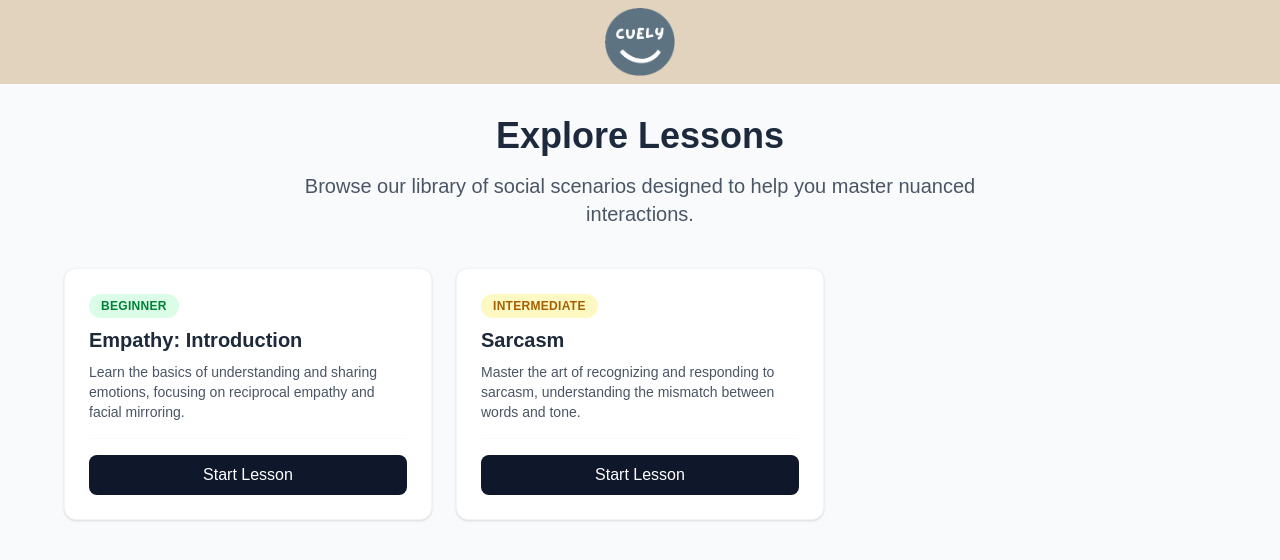
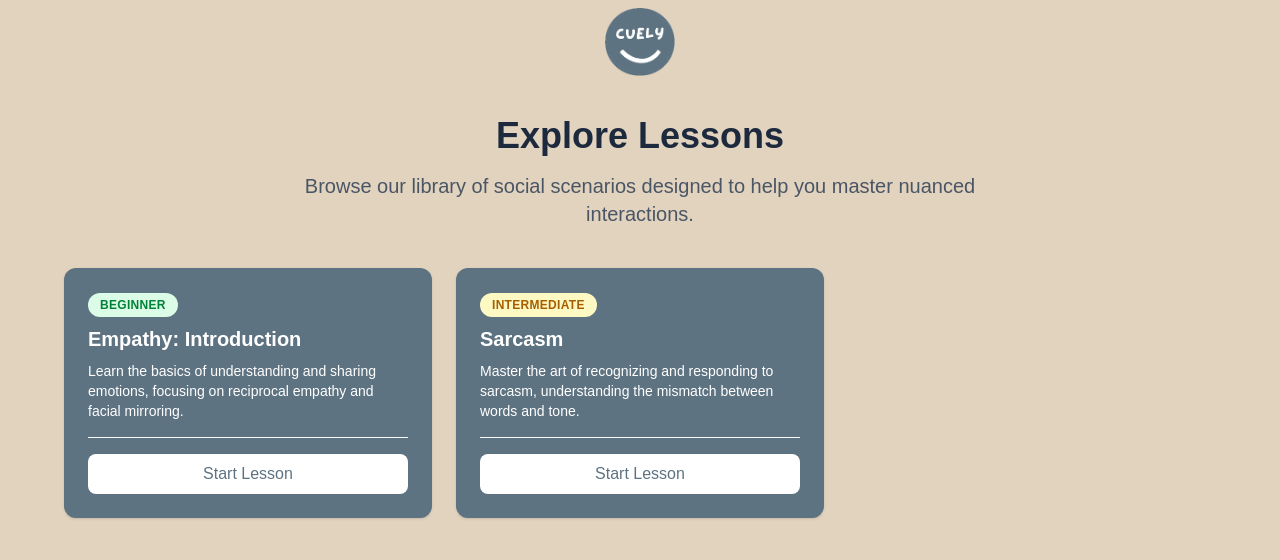
Before and after one commit to Integer-Conversion-Error/uottahack-8, a Next.js app in the folder frontend/cuely/: page /lessons in a window 1280 px wide. Shown: the top 560 px of the page. Built offline with nearby package versions, Linux system fonts and the light colour scheme; a web font is replaced by a local one.

Commit message:
some redesign

```diff
--- a/frontend/cuely/app/lessons/page.tsx
+++ b/frontend/cuely/app/lessons/page.tsx
@@ -21,7 +21,7 @@ const AVAILABLE_LESSONS = [
 
 export default function LessonsPage() {
   return (
-    <div className="min-h-screen bg-gray-50 p-8">
+    <div className="min-h-screen p-8">
       <div className="max-w-6xl mx-auto">
         <header className="mb-10 text-center">
             <h1 className="text-4xl font-bold mb-4 text-slate-800">Explore Lessons</h1>
@@ -34,7 +34,7 @@ export default function LessonsPage() {
           {AVAILABLE_LESSONS.map((lesson) => (
             <div
               key={lesson.id}
-              className="bg-white p-6 rounded-xl shadow-sm hover:shadow-md transition-shadow border border-gray-100 flex flex-col"
+              className="bg-slate-500 p-6 rounded-xl shadow-sm hover:shadow-md transition-shadow flex flex-col"
             >
               <div className="mb-4">
                   <span className={`inline-block px-3 py-1 rounded-full text-xs font-semibold tracking-wide mb-2
@@ -43,14 +43,14 @@ export default function LessonsPage() {
                       'bg-red-100 text-red-700'}`}>
                     {lesson.difficulty.toUpperCase()}
                   </span>
-                  <h3 className="text-xl font-bold text-gray-800 mb-2">{lesson.title}</h3>
-                  <p className="text-gray-600 text-sm line-clamp-3">{lesson.description}</p>
+                  <h3 className="text-xl font-bold text-white mb-2">{lesson.title}</h3>
+                  <p className="text-white text-sm line-clamp-3">{lesson.description}</p>
               </div>
 
               <div className="mt-auto pt-4 border-t border-gray-50">
                   <Link
                     href={`/lessons/${lesson.id}`}
-                    className="block w-full text-center py-2 bg-slate-900 text-white rounded-lg hover:bg-slate-800 transition-colors font-medium"
+                    className="block w-full text-center py-2 bg-white text-slate-500 hover:bg-gray-200 rounded-lg transition-colors font-medium"
                   >
                     Start Lesson
                   </Link>
--- a/frontend/cuely/components/PracticePage.tsx
+++ b/frontend/cuely/components/PracticePage.tsx
@@ -54,7 +54,7 @@ export default function PracticePage({
   return (
     <div className="h-screen flex flex-col overflow-hidden bg-[#E1D3BE]">
       {/* Progress Bar */}
-      <div className="w-full py-6 px-8 bg-white/50 backdrop-blur-sm">
+      <div className="w-full py-6 px-8 backdrop-blur-sm">
         <div className="max-w-6xl mx-auto">
           <div className="flex items-center justify-between relative">
             <div className="absolute top-5 left-10 right-10 h-1 bg-white -z-10" />
@@ -99,22 +99,22 @@ export default function PracticePage({
               <h2 className="text-2xl font-bold text-[#5E7381] mb-6">The Scenario</h2>
 
               <div className="mb-6">
-                <h3 className="text-sm uppercase tracking-wider text-gray-500 font-semibold mb-2">Context</h3>
-                <p className="text-xl text-black leading-relaxed font-medium">
+                <h3 className="text-lg uppercase tracking-wider text-gray-500 font-semibold mb-2">Context</h3>
+                <p className="text-md text-black leading-relaxed font-medium">
                   {scenario.context}
                 </p>
               </div>
 
               <div className="mb-6">
-                <h3 className="text-sm uppercase tracking-wider text-gray-500 font-semibold mb-2">Your Goal</h3>
-                <p className="text-lg text-gray-700 leading-relaxed">
+                <h3 className="text-lg uppercase tracking-wider text-gray-500 font-semibold mb-2">Situation</h3>
+                <p className="text-md text-gray-700 leading-relaxed">
                   {scenario.description}
                 </p>
               </div>
 
               <div className="mt-auto bg-gray-50 p-4 rounded-xl border border-gray-100">
                  <h3 className="text-sm uppercase tracking-wider text-gray-500 font-semibold mb-2">Tone Hint</h3>
-                 <p className="text-gray-600 italic">"{audioSample.tonalPrompt}"</p>
+                 <p className="text-gray-600 italic">{audioSample.tonalPrompt}</p>
               </div>
             </div>
 
@@ -122,7 +122,7 @@ export default function PracticePage({
             <div className="flex flex-col bg-white p-8 rounded-2xl shadow-sm relative overflow-hidden">
               <div className="absolute top-0 left-0 w-full h-1 bg-gray-100">
                 <div
-                    className="h-full bg-[#5E7381] transition-all duration-500"
+                    className="h-full transition-all duration-500"
                     style={{ width: practicePhase === 'listen' ? '50%' : '100%' }}
                 />
               </div>
@@ -130,7 +130,7 @@ export default function PracticePage({
               {/* Listen Phase */}
               {practicePhase === 'listen' && (
                 <div className="flex-1 flex flex-col justify-center items-center text-center animate-in fade-in slide-in-from-right-4 duration-300">
-                  <div className="w-16 h-16 bg-[#5E7381]/10 rounded-full flex items-center justify-center mb-6 text-[#5E7381]">
+                  <div className="w-16 h-16  rounded-full flex items-center justify-center mb-6 text-[#5E7381]">
                     <svg xmlns="http://www.w3.org/2000/svg" width="32" height="32" viewBox="0 0 24 24" fill="none" stroke="currentColor" strokeWidth="2" strokeLinecap="round" strokeLinejoin="round"><polygon points="11 5 6 9 2 9 2 15 6 15 11 19 11 5"></polygon><path d="M19.07 4.93a10 10 0 0 1 0 14.14M15.54 8.46a5 5 0 0 1 0 7.07"></path></svg>
                   </div>
 
@@ -150,7 +150,7 @@ export default function PracticePage({
                     onClick={() => setPracticePhase('respond')}
                     className="px-8 py-3 bg-[#5E7381] text-white rounded-xl font-semibold hover:bg-[#4a5c6a] transition-all transform hover:scale-105 shadow-lg"
                   >
-                    I'm Ready to Respond
+                    I'm ready to respond
                   </button>
                 </div>
               )}
```
